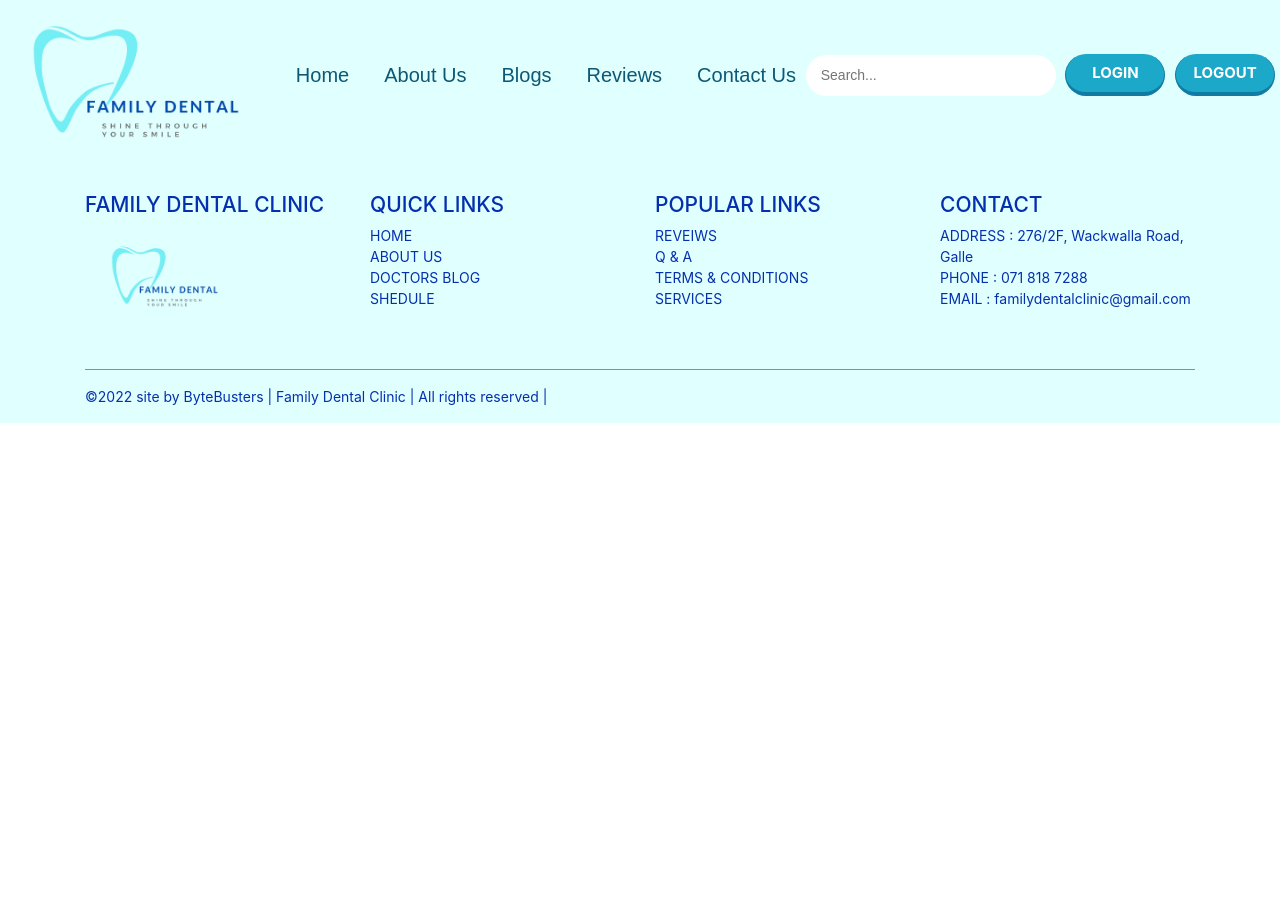
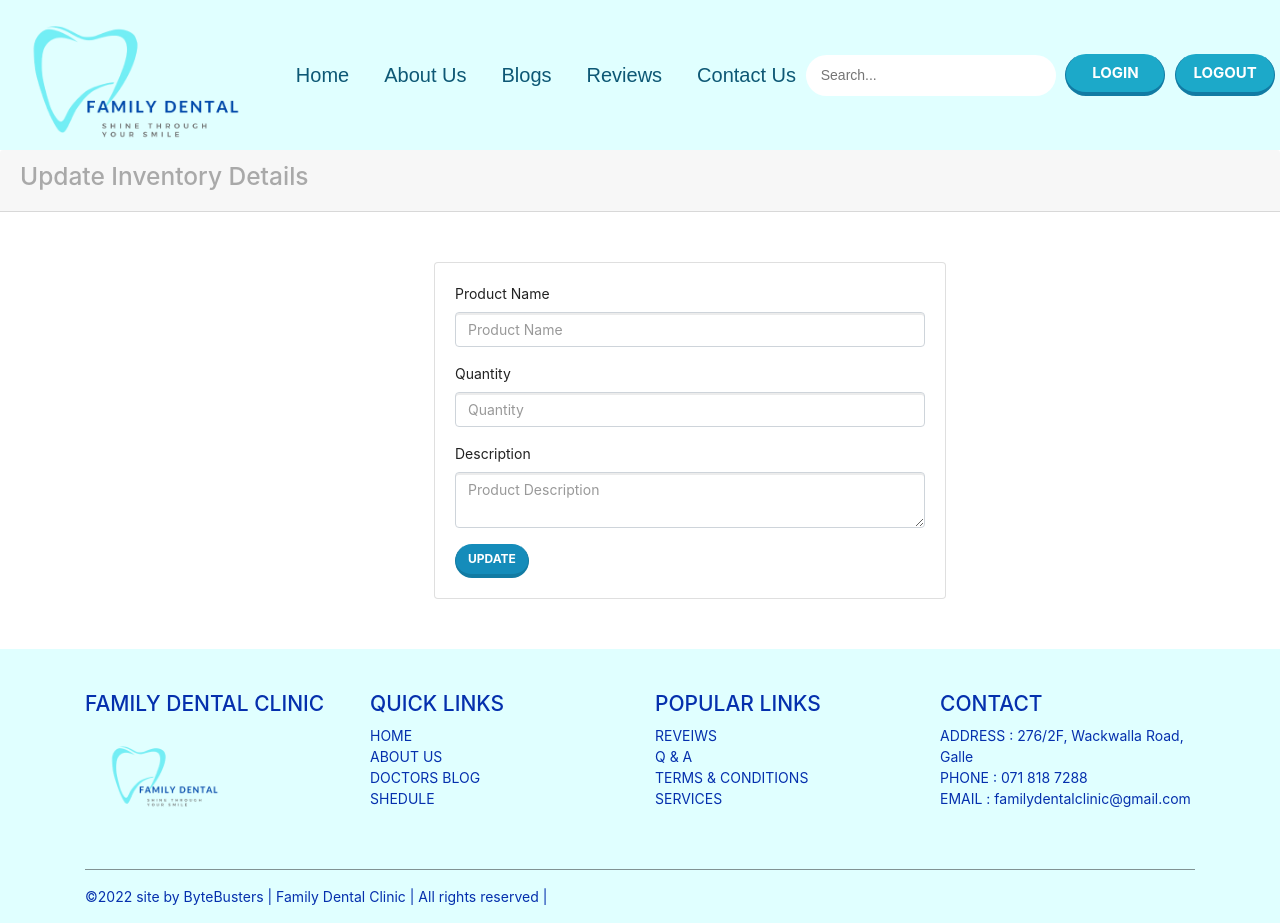
Before and after one commit to ThaminduChankana/Family-Dental-Clinic, a React (Create React App) app in the folder frontend/: page /inventory-update/1 in a window 1280 px wide. Before the commit the page ends 800 px from the top, so only its background shows below. Built offline with nearby package versions, Linux system fonts and the light colour scheme; no server answers.

Commit message:
Implemented the Update Function for Inventory Control Management

```diff
--- a/frontend/src/App.js
+++ b/frontend/src/App.js
@@ -26,6 +26,7 @@ import DoctorEditByAdmin from "./screens/UserManagement/AdminUserEditScreens/Doc
 import PatientEditByAdmin from "./screens/UserManagement/AdminUserEditScreens/PatientEditByAdmin";
 import InventoryCreate from "./screens/Inventory/InventoryCreate";
 import InventoryView from "./screens/Inventory/InventoryView";
+import InventoryUpdate from "./screens/Inventory/InventoryUpdate";
 import DiagnosisInfo from "./screens/Treatment/TreatmentDashBoard/DiagnosisInfo";
 import TreatmentNavBar from "./screens/Treatment/TreatmentDashBoard/TreatmentNavBar";
 import BasicTreatmentView from "./screens/Treatment/TreatmentLists/BasicTreatmentView";
@@ -67,8 +68,9 @@ const App = () => {
 				<Route path="/doctor-patients" component={() => <PatientListForDoctor search={search} />} exact />
 				<Route path="/PatientListForDoctor-doctor-edit/:id" component={DoctorEditByAdmin} exact />
 				<Route path="/admin-patient-edit/:id" component={PatientEditByAdmin} exact />
-				<Route path="/inventory-create" component={InventoryCreate} exact></Route>
-				<Route path="/inventory-view" component={InventoryView} exact></Route>
+				<Route path="/inventory-create" component={InventoryCreate} exact />
+				<Route path="/inventory-view" component={InventoryView} exact />
+				<Route path="/inventory-update/:id" component={InventoryUpdate} exact />
 				<Route path="/treatment-dashboard" component={DiagnosisInfo} exact />
 				<Route path="/treatment-navbar" component={TreatmentNavBar} exact />
 				<Route path="/treatment-basicTreatment-view" component={BasicTreatmentView} exact />
--- /dev/null
+++ b/frontend/src/screens/Inventory/InventoryUpdate.js
@@ -0,0 +1,113 @@
+import React, {useEffect, useState} from "react";
+import axios from "axios";
+import { Button, Card, Form } from "react-bootstrap";
+import { useDispatch, useSelector } from "react-redux";
+import Loading from "../../components/Loading";
+import { updateInventoryAction } from "../../actions/InventoryAction";
+import { authHeader } from "../../actions/adminActions";
+
+
+export default function InventoryUpdate({match,history}){
+    const [productName, setProductName] = useState("");
+	const [quantity, setQuantity] = useState("");
+	const [description, setDescription] = useState("");
+
+	const dispatch = useDispatch();
+
+	const inventoryUpdate = useSelector((state) => state.inventoryUpdate);
+	const { loading } = inventoryUpdate;
+
+    // const InventoryDeleta = useSelector((state) => state.InventoryDeleta);
+	// const { loading: loadingDelete, error: errorDelete } = InventoryDeleta;
+
+    // const deleteHandler = (id) => {
+    //     if(window.confirm("Are You Sure ?")) {
+    //         dispatch(deleteInventoryAction(id));
+    //     }
+    //     history.push("/inventory-update");
+    // };
+    useEffect (() => {
+        const fetching = async () => {
+            const {data} = await axios.get (
+               `http://localhost:5000/user/admin/inventory/get/${match.params.id}`,
+                 {
+                   headers: authHeader(),
+                   "Access-Control-Allow-Origin": "*",
+				    "Access-Control-Allow-Credentials": true,
+                 }
+                 );
+console.log(data);
+            setProductName(data.productName);
+            setQuantity(data.quantity);
+            setDescription(data.description);
+        };
+
+        fetching();
+    }, [match.params.id, productName]);
+
+    const updateHandler = (e) => {
+        e.preventDefault();
+        dispatch(updateInventoryAction(match.params.id, productName, quantity, description));
+        if(!productName || !quantity || !description) return;
+
+        history.push("/inventory-view");
+    };
+
+    return (
+        <div>
+            <Card.Header>
+				<h3 style={{ color: "darkgray" }}>Update Inventory Details</h3>
+			</Card.Header>
+			<Card style={{ margin: 50, left: "30%", width: "40%" }}>
+				<div>
+					<Card.Body>
+                        <form onSubmit={updateHandler}>
+                            {/* {loadingDelete && <Loading />}
+                            {error && <ErrorMessage variant="danger"> {error}</ErrorMessage>}
+                            {errorDelete && <ErrorMessage variant="danger">{errorDelete} </ErrorMessage>} */}
+
+                            <Form.Group controlId="productName">
+								<Form.Label>Product Name</Form.Label>
+								<Form.Control
+									type="productName"
+									value={productName}
+									placeholder="Product Name"
+									onChange={(e) => setProductName(e.target.value)}
+								/>
+							</Form.Group>
+
+							<Form.Group controlId="quantity">
+								<Form.Label>Quantity</Form.Label>
+								<Form.Control
+									type="number"
+									value={quantity}
+									placeholder="Quantity"
+									onChange={(e) => setQuantity(e.target.value)}
+								/>
+							</Form.Group>
+
+							<Form.Group controlId="description">
+								<Form.Label>Description</Form.Label>
+								<Form.Control
+									as="textarea"
+									type="description"
+									value={description}
+									placeholder="Product Description"
+									onChange={(e) => setDescription(e.target.value)}
+								/>
+							</Form.Group>
+                                {loading && <Loading size={50} />}
+    							<Button type="submit" variant="primary">
+    								Update
+    							</Button>
+                                {/* <Button type="submit" variant="primary" onClick={() => deleteHandler(match.params.id)}>
+    								Delete
+    							</Button> */}
+                        </form>
+
+                    </Card.Body>
+                </div>
+            </Card>
+        </div>
+    )
+}
--- a/frontend/src/screens/Inventory/InventoryView.js
+++ b/frontend/src/screens/Inventory/InventoryView.js
@@ -40,14 +40,14 @@ export default function InventoryView() {
          <Card.Header>
 
              <h3 style={{color: "darkgray"}}>INVENTORY CONTROL</h3>
-             <div class="align-right">
-                 {/* <div className="right-side">
+             {/* <div class="align-right">
+                 <div className="right-side">
                     <Button style={{left:"200%", marginLeft: 1400}} href={`/inventory-create`} >Add Product</Button>
                  </div>
               <div className="left-side">
                     <Button style={{left:"200%", marginLeft: 1000}} href={``} >Generate Report</Button>
-              </div> */}
-             </div>
+              </div>
+             </div> */}
          </Card.Header>
 
         <div style={{padding:"2rem" }} >
@@ -65,7 +65,7 @@ export default function InventoryView() {
                         <h5>{product.description}</h5>
                             <h5>Quantity: {product.quantity}</h5>
 
-                            <Button href={`/inventory/${product._id}`}>Edit</Button>
+                            <Button href={`/inventory-update/${product._id}`}>Edit</Button>
                             <Button variant="danger" className="mx-2" onClick={() => deleteHandler(product._id)}>
                                 Delete
                             </Button>
```
